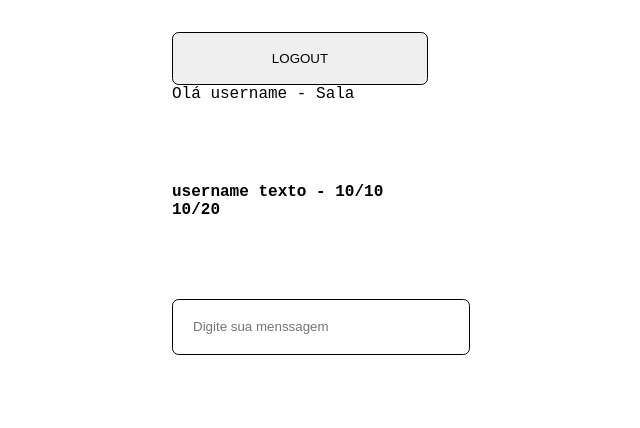
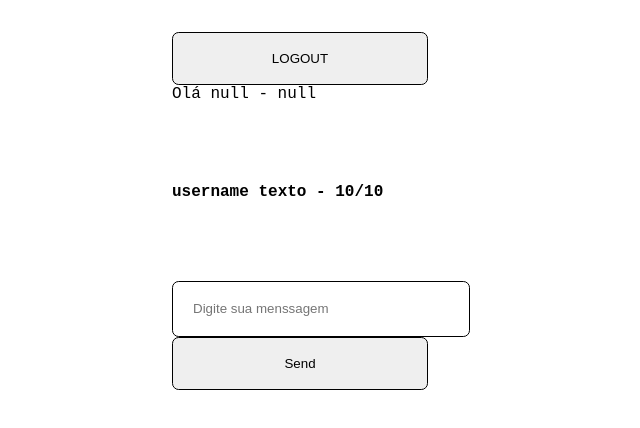
Before and after one commit to Otavioalv/websoketsTest, a website: page src/public/chat.html in a window 1280 px wide. Shown: the whole page, without its empty margins (340-980 px from the left). Drawn offline with nearby package versions, Linux system fonts and the light colour scheme; no server answers.

Commit message:
funcionando

```diff
--- a/package.json
+++ b/package.json
@@ -13,14 +13,15 @@
     "@types/express": "4.17.21",
     "@types/node": "20.14.11",
     "@types/socket.io": "3.0.2",
-    "typescript": "5.5.4"
+    "typescript": "5.5.4",
+    "webpack-cli": "^5.1.4"
   },
   "dependencies": {
     "@fastify/cors": "9.0.1",
     "express": "4.19.2",
     "fastify": "4.28.1",
     "fastify-socket.io": "^5.0.0",
-    "socket.io": "^4.7.5",
+    "socket.io": "4.7.5",
     "socket.io-client": "^4.7.5",
     "tsx": "4.16.2"
   }
--- a/src/public/chat.html
+++ b/src/public/chat.html
@@ -15,20 +15,24 @@
                 Olá username - Sala
             </div>
 
+
+
             <div id="chat-content" class="conteiner-message">
                 <div class="messages" id="messages">
                     <div class="new_message">
-                        <label for="" class="form-label">
+                        <label class="form-label">
                             <strong>username</strong>
-                            <span>texto - 10/10 10/20</span>
+                            <span>texto - 10/10</span>
+                            <span id="status"></span>
                         </label>
                     </div>
                 </div>
             </div>
             <input type="text" class="form-control" placeholder="Digite sua menssagem" id="menssagem">
+            <button type="button" id="sendMensage">Send</button>
         </div>
     </div>
-    <script src="/socket.io/socket.io.js"></script>
-    <script src="./chat.js"></script>
+    <script src="https://cdn.socket.io/4.4.1/socket.io.min.js"></script>
+    <script  type="module" src="./chat.js"></script>
 </body>
 </html>
--- a/src/public/chat.js
+++ b/src/public/chat.js
@@ -1,30 +1,43 @@
-import { io } from "socket.io-client";
 
 document.addEventListener('DOMContentLoaded', () => {
-    console.log("Antes");
+    const urlSearch = new URLSearchParams(window.location.search);
+
+    const username = urlSearch.get('username');
+    const room = urlSearch.get('room');
+
+    const elementApr = document.getElementById('username');
+    elementApr.textContent = elementApr.textContent.replace(/username/g, username);
+    elementApr.textContent = elementApr.textContent.replace(/Sala/g, room);
+
+
     const socket = io('http://127.0.0.1:8091');
-    console.log("Depois");
-    // socket.on('connect', () => {
-    //   console.log('Connected to server');
-    //   document.getElementById('status').textContent = 'Connected';
-    // });
 
-    // socket.on('disconnect', () => {
-    //   console.log('Disconnected from server');
-    //   document.getElementById('status').textContent = 'Disconnected';
-    // });
+    socket.on('connect', () => {
+      console.log('Connected to server');
+      document.getElementById('status').textContent = 'Connected';
+    });
 
-    // socket.on('message', (msg) => {
-    //   console.log('Message from server:', msg);
-    //   const messageList = document.getElementById('messages');
-    //   const messageItem = document.createElement('li');
-    //   messageItem.textContent = msg;
-    //   messageList.appendChild(messageItem);
-    // });
+    socket.on('disconnect', () => {
+      console.log('Disconnected from server');
+      document.getElementById('status').textContent = 'Disconnected';
+    });
 
-    // document.getElementById('sendMessage').addEventListener('click', () => {
-    //   const message = document.getElementById('messageInput').value;
-    //   socket.emit('message', message);
-    //   document.getElementById('messageInput').value = '';
-    // });
+    socket.on('message', (msg) => {
+        console.log('Message from server:', msg);
+
+        const messageList = document.getElementById('messages');
+
+        console.log(messageList);
+    //  const messageItem = document.createElement('li');
+    //  messageItem.textContent = msg;
+    //  messageList.appendChild(messageItem);
+    });
+
+    document.getElementById('sendMensage').addEventListener('click', () => {
+        const message = document.getElementById('menssagem').value;
+        console.log(message);
+
+        socket.emit('message', message);
+        document.getElementById('menssagem').value = '';
+    });
 });
--- a/src/socketIO.ts
+++ b/src/socketIO.ts
@@ -13,10 +13,10 @@ export const socketIO = async (app: FastifyInstance) => {
         if(err) throw err;
 
         app.io.on('connection', (socket:Socket) => {
-            console.log("um usuario conectou: ", socket);
+            console.log("Um usuario conectou: ");
 
             socket.on('disconnect', () => {
-                console.log('useuario desconectiouy');
+                console.log('Um usuario desconectou');
             });
 
             socket.on('message', message => {
```
Also changed, not shown: src/public/index.html (+1 -1 lines), src/server.ts (+9 -0 lines), 1 other file.
